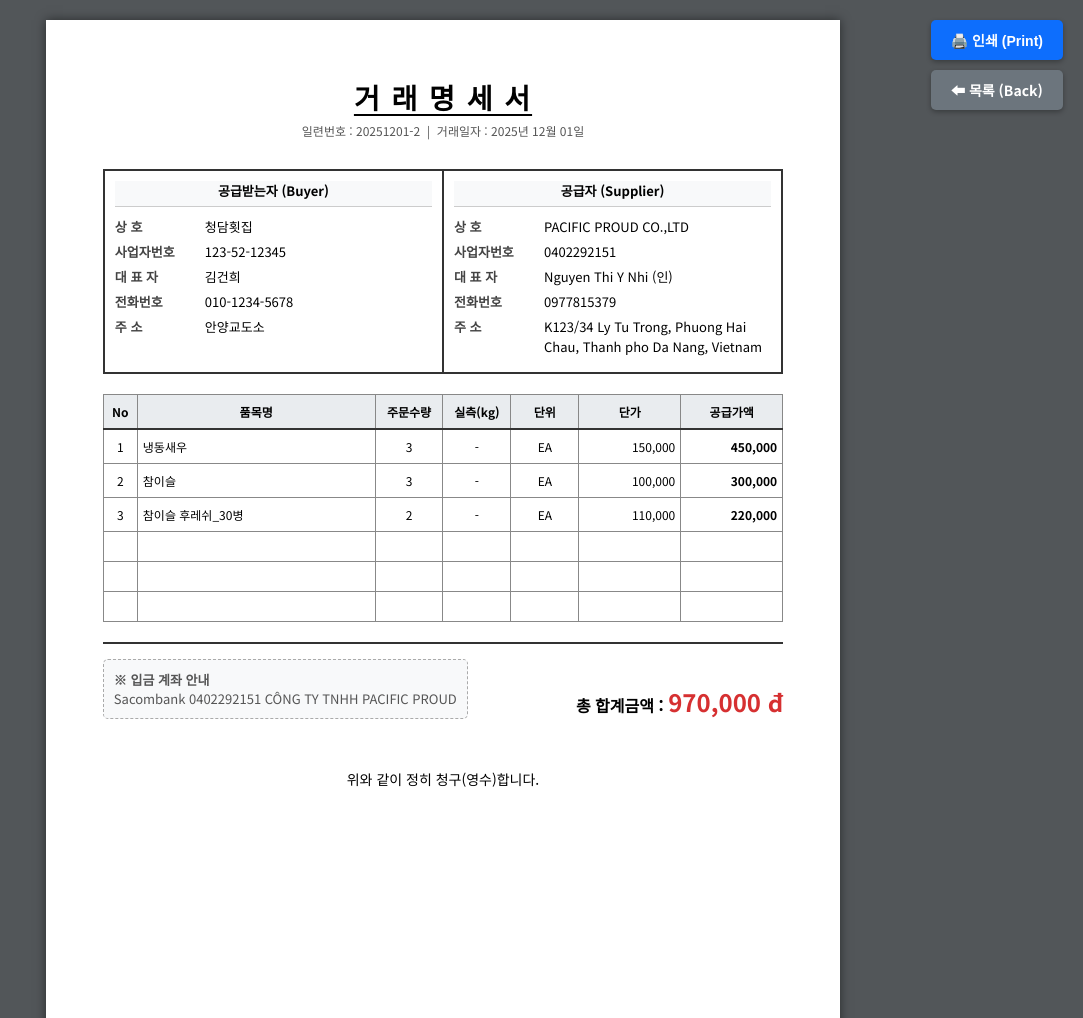
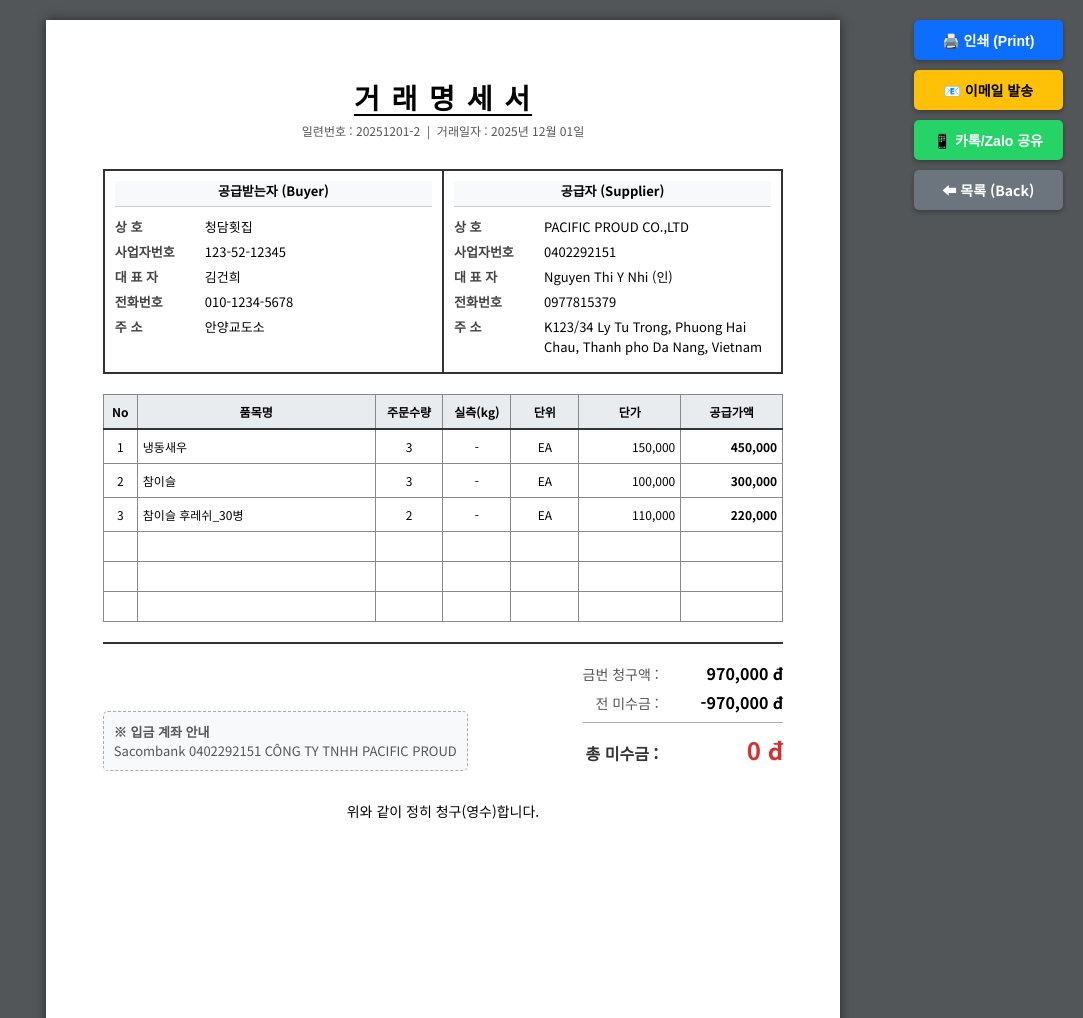
Before and after one commit to teaseong5-stack/pacific-proud-erp, a Django app: page /order/2/invoice/ in a window 1280 px wide. Shown: the top 1018 px of the page, without its empty margins (197-1280 px from the left). Run offline with Django 5.2, Linux system fonts and the light colour scheme; a user stored in the database is signed in; data comes from the database, SQL or seed files in the repository.

Commit message:
업그레이드: 명세서 이메일 발송 기능, 상품명 택스트 검색 기능 강화

```diff
--- a/fulfillment/models.py
+++ b/fulfillment/models.py
@@ -78,6 +78,7 @@ class Partner(models.Model):
     contact_person = models.CharField(max_length=50, verbose_name="담당자명", blank=True, null=True)
     contact_phone = models.CharField(max_length=20, verbose_name="담당자 연락처", blank=True, null=True)
     initial_balance = models.DecimalField(max_digits=12, decimal_places=0, default=0, verbose_name="기초 미수/미지급금")
+    email = models.EmailField(verbose_name="이메일", blank=True, null=True)
 
     def __str__(self):
         return f"[{self.get_partner_type_display()}] {self.name}"
--- a/fulfillment/views.py
+++ b/fulfillment/views.py
@@ -608,3 +608,39 @@ def location_delete(request, pk):
     obj = get_object_or_404(Location, pk=pk)
     if request.method == 'POST': obj.delete(); return redirect('fulfillment:location_list')
     return render(request, 'fulfillment/common_delete.html', {'object': obj, 'back_url': 'fulfillment:location_list'})
+
+# fulfillment/views.py 맨 아래 추가
+
+from django.core.mail import EmailMessage
+from django.template.loader import render_to_string
+# PDF 생성 라이브러리 (설치되어 있어야 함, 없으면 생략하고 HTML 본문으로 보냄)
+# 여기서는 간단히 'HTML 이메일'을 보내는 방식으로 구현합니다.
+
+def email_invoice(request, order_id):
+    """거래명세서 이메일 발송"""
+    order = get_object_or_404(Order, id=order_id)
+
+    if not order.client.email:
+        # 고객 이메일이 없으면 에러 메시지 (실제로는 알림창 띄우기)
+        return HttpResponse("고객(거래처) 정보에 이메일이 등록되지 않았습니다.")
+
+    # 이메일 본문 생성 (HTML)
+    html_content = render_to_string('fulfillment/invoice_email_content.html', {
+        'order': order,
+        'items': order.items.all()
+    })
+
+    # 이메일 객체 생성
+    email = EmailMessage(
+        subject=f"[PACIFIC PROUD] 거래명세서 (주문번호 #{order.id})",
+        body=html_content,
+        from_email='noreply@pacificproud.com', # 발신자 (설정 필요)
+        to=[order.client.email], # 수신자 (Partner 모델에 email 필드 필요)
+    )
+    email.content_subtype = "html" # HTML 형식
+
+    try:
+        email.send()
+        return HttpResponse("이메일이 성공적으로 발송되었습니다.")
+    except Exception as e:
+        return HttpResponse(f"발송 실패: {e}")
--- a/templates/fulfillment/invoice_pdf.html
+++ b/templates/fulfillment/invoice_pdf.html
@@ -77,9 +77,18 @@
     {% load humanize %}
 
     <div class="action-buttons">
-        <button onclick="window.print()" class="btn btn-print">🖨️ 인쇄 (Print)</button>
-        <a href="{% url 'fulfillment:order_list' %}" class="btn btn-back">⬅ 목록 (Back)</a>
-    </div>
+    <button onclick="window.print()" class="btn btn-print">🖨️ 인쇄 (Print)</button>
+
+    <a href="#" onclick="alert('이메일 발송 기능을 준비 중입니다. (SMTP 설정 필요)')" class="btn" style="background-color: #ffc107; color: black;">
+        📧 이메일 발송
+    </a>
+
+    <button onclick="shareInvoice()" class="btn" style="background-color: #25d366;">
+        📱 카톡/Zalo 공유
+    </button>
+
+    <a href="{% url 'fulfillment:order_list' %}" class="btn btn-back">⬅ 목록 (Back)</a>
+</div>
 
     <div class="page">
         <div class="header-title">거 래 명 세 서</div>
@@ -146,12 +155,23 @@
                 <strong>※ 입금 계좌 안내</strong><br>
                 {{ company.bank_account|default:"-" }}
             </div>
-            <div class="total-amount">
-                <span class="total-label" style="font-size: 16px; font-weight: bold;">총 합계금액 :</span>
-                <span class="total-value">{{ order.total_revenue|intcomma }} đ</span>
+
+            <div class="total-amount" style="text-align: right; line-height: 1.8;">
+                <div>
+                    <span style="font-size: 14px; color: #555;">금번 청구액 :</span>
+                    <span style="font-size: 16px; font-weight: bold; width: 120px; display: inline-block;">{{ order.total_revenue|intcomma }} đ</span>
+                </div>
+                <div>
+                    <span style="font-size: 14px; color: #555;">전 미수금 :</span>
+                    <span style="font-size: 16px; font-weight: bold; width: 120px; display: inline-block;">{{ previous_balance|intcomma }} đ</span>
+                </div>
+                <div style="margin-top: 5px; border-top: 1px solid #aaa; padding-top: 5px;">
+                    <span style="font-size: 16px; font-weight: bold; color: #333;">총 미수금 :</span>
+                    <span style="font-size: 24px; font-weight: bold; color: #d63031; width: 120px; display: inline-block;">{{ total_balance|intcomma }} đ</span>
+                </div>
             </div>
         </div>
-        <div style="margin-top: 50px; text-align: center; font-size: 14px;">위와 같이 정히 청구(영수)합니다.</div>
+        <div style="margin-top: 30px; text-align: center; font-size: 14px;">위와 같이 정히 청구(영수)합니다.</div>
     </div>
 
     <div class="page">
@@ -242,3 +262,24 @@
     </div>
 </body>
 </html>
+
+<script>
+    function shareInvoice() {
+        const url = window.location.href; // 현재 명세서 주소
+        const title = "거래명세서 - PACIFIC PROUD";
+
+        // 모바일 브라우저의 기본 공유 기능 호출 (카톡, Zalo, 문자 등 선택 가능)
+        if (navigator.share) {
+            navigator.share({
+                title: title,
+                text: '요청하신 거래명세서입니다.',
+                url: url
+            }).catch(console.error);
+        } else {
+            // PC에서는 링크 복사
+            navigator.clipboard.writeText(url).then(() => {
+                alert("명세서 주소가 복사되었습니다.\nZalo나 카톡 채팅방에 붙여넣기(Ctrl+V) 하세요.");
+            });
+        }
+    }
+</script>
```
Also changed, not shown: templates/fulfillment/order_list.html (+50 -15 lines), templates/fulfillment/purchase_list.html (+45 -13 lines).
